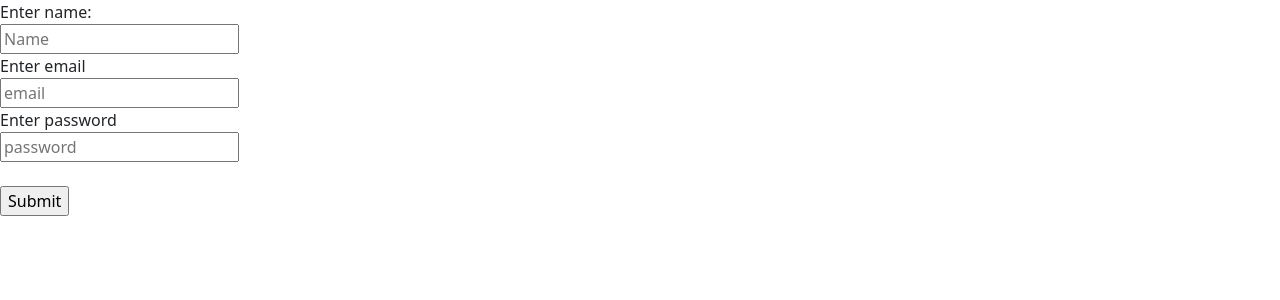
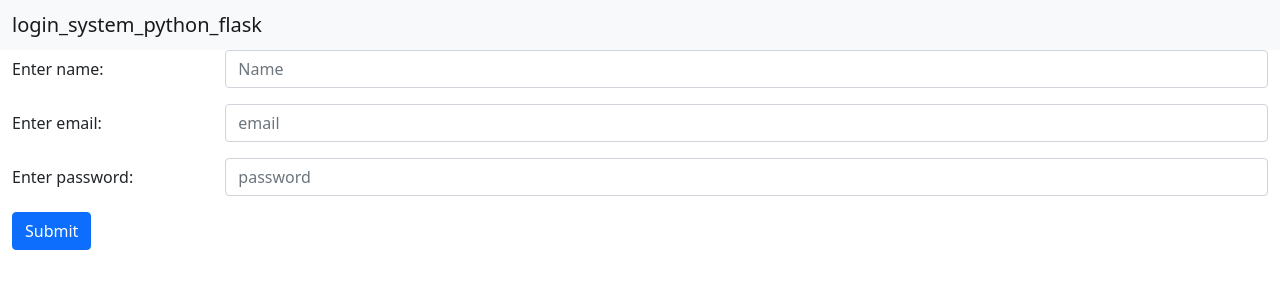
Before and after one commit to varun-k-victor/login_system_python_flask, a Flask app: page /login in a window 1280 px wide. Shown: the top 300 px of the page. Run offline with Flask 2, Linux system fonts and the light colour scheme; some libraries are stand-ins or nearby versions.

Commit message:
minor change

```diff
--- a/static/interaction.js
+++ /dev/null
@@ -1 +0,0 @@
-alert("data transfer successful");
--- a/templates/base.html
+++ b/templates/base.html
@@ -1,18 +1,20 @@
 <!doctype HTML>
-<HTML>
+<HTML lang="en">
 <HEAD>
-	<TITLE>
-		{% block title %}{% endblock %}
-	</TITLE>
-	<meta charset="utf-8">
-    	<meta name="viewport" content="width=device-width, initial-scale=1">
-	<link href="https://cdn.jsdelivr.net/npm/bootstrap@5.1.3/dist/css/bootstrap.min.css" rel="stylesheet" integrity="sha384-1BmE4kWBq78iYhFldvKuhfTAU6auU8tT94WrHftjDbrCEXSU1oBoqyl2QvZ6jIW3" crossorigin="anonymous">
-	<script src="https://cdn.jsdelivr.net/npm/bootstrap@5.1.3/dist/js/bootstrap.bundle.min.js" integrity="sha384-ka7Sk0Gln4gmtz2MlQnikT1wXgYsOg+OMhuP+IlRH9sENBO0LRn5q+8nbTov4+1p" crossorigin="anonymous"></script>
-	<script src="https://cdn.jsdelivr.net/npm/@popperjs/core@2.10.2/dist/umd/popper.min.js" integrity="sha384-7+zCNj/IqJ95wo16oMtfsKbZ9ccEh31eOz1HGyDuCQ6wgnyJNSYdrPa03rtR1zdB" crossorigin="anonymous"></script>
-	<script src="https://cdn.jsdelivr.net/npm/bootstrap@5.1.3/dist/js/bootstrap.min.js" integrity="sha384-QJHtvGhmr9XOIpI6YVutG+2QOK9T+ZnN4kzFN1RtK3zEFEIsxhlmWl5/YESvpZ13" crossorigin="anonymous"></script>
-</HEAD>
+<meta charset="utf-8">
+<meta name="viewport" content="width=device-width, initial-scale=1">
+<link href="https://cdn.jsdelivr.net/npm/bootstrap@5.1.3/dist/css/bootstrap.min.css" rel="stylesheet" integrity="sha384-1BmE4kWBq78iYhFldvKuhfTAU6auU8tT94WrHftjDbrCEXSU1oBoqyl2QvZ6jIW3" crossorigin="anonymous">
+<TITLE>
+{% block title %}{% endblock %}
+</TITLE>
 <BODY>
-	{% block content %}
-	{% endblock %}
+<nav class="navbar navbar-light bg-light">
+<div class="container-fluid">
+<span class="navbar-brand mb-0 h1">login_system_python_flask</span>
+</div>
+</nav>
+{% block content %}
+{% endblock %}
+<script src="https://cdn.jsdelivr.net/npm/bootstrap@5.1.3/dist/js/bootstrap.bundle.min.js" integrity="sha384-ka7Sk0Gln4gmtz2MlQnikT1wXgYsOg+OMhuP+IlRH9sENBO0LRn5q+8nbTov4+1p" crossorigin="anonymous"></script>
 </BODY>
 </HTML>
--- a/templates/login.html
+++ b/templates/login.html
@@ -1,13 +1,27 @@
 {% extends "base.html" %}
 {% block title %}login{% endblock %}
 {% block content %}
+<div class="container-fluid">
 <form action="{{url_for("processing")}}" method="post">
-	Enter name:<br>
-	<input type="text" name="nm" placeholder="Name" required><br>
-	Enter email<br>
-	<input type="email" name="em" placeholder="email" required><br>
-	Enter password<br>
-	<input type="password" name="ps" placeholder="password" required><br>
-	<br><input type="submit" value="Submit">
+<div class="row mb-3">
+<label for="inputName" class="col-sm-2 col-form-label">Enter name:</label>
+<div class="col-sm-10">
+<input type="text" class="form-control" name="nm" placeholder="Name" id="inputName" required>
+</div>
+</div>
+<div class="row mb-3">
+<label for="inputEmail" class="col-sm-2 col-form-label">Enter email:</label>
+<div class="col-sm-10">
+<input type="email" class="form-control" name="em" placeholder="email" id="inputEmail" required>
+</div>
+</div>
+<div class="row mb-3">
+<label for="inputPassword" class="col-sm-2 col-form-label">Enter password:</label>
+<div class="col-sm-10">
+<input type="password" class="form-control" name="ps" placeholder="password" id="inputPassword" required>
+</div>
+</div>
+<input class="btn btn-primary" type="submit" value="Submit">
 </form>
+</div>
 {% endblock %}
```
Also changed, not shown: templates/msg.html (+17 -2 lines).
